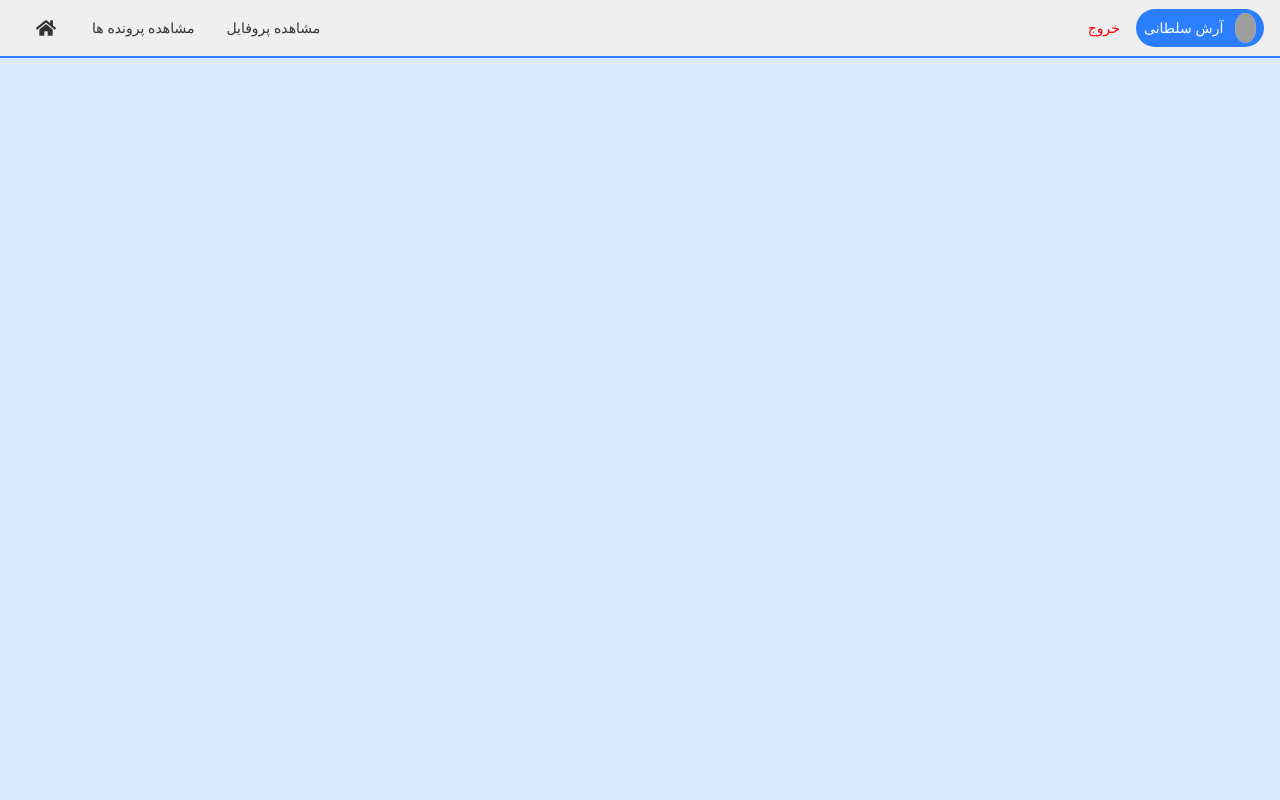
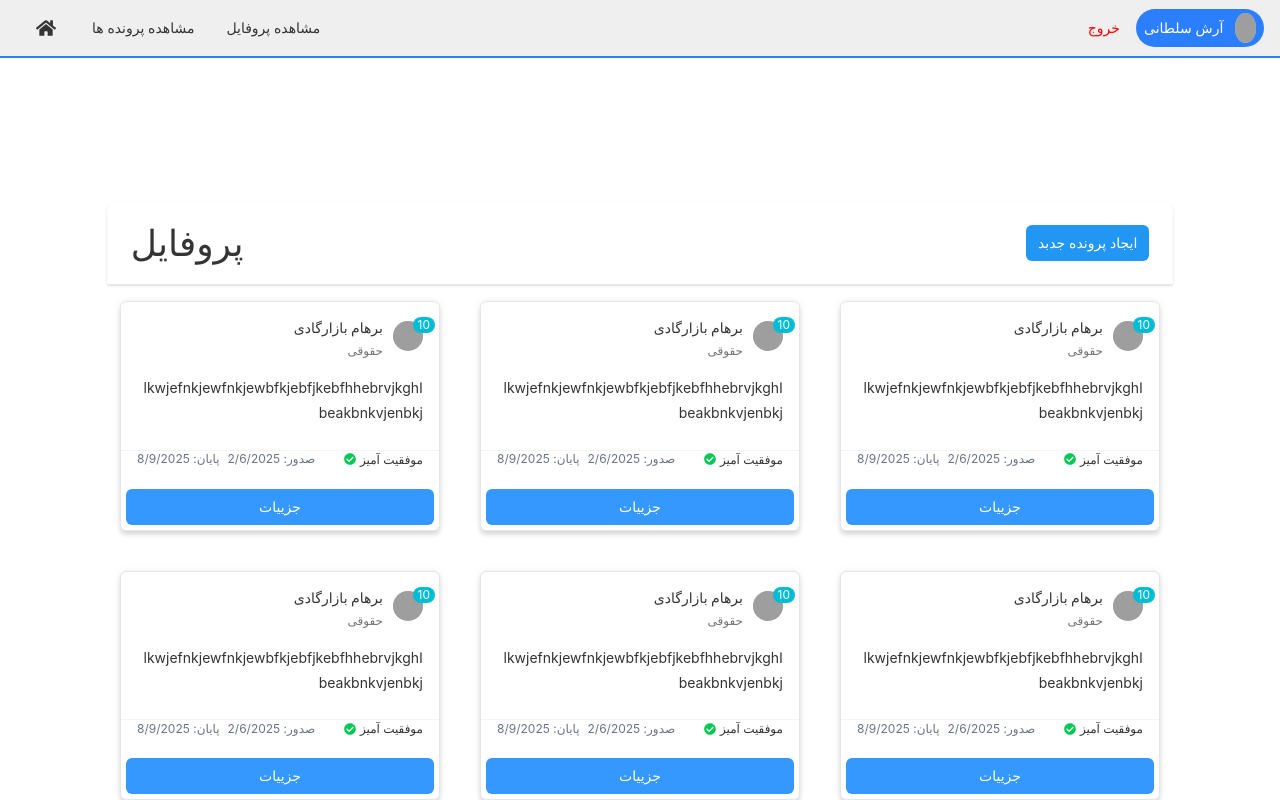
Before and after one commit to parham-devdocs/law-application, a React (Vite) app in the folder client/: page /docs in a window 1280 px wide. Shown: the top 800 px of the page. Built offline with nearby package versions, Linux system fonts and the light colour scheme; grey boxes are pictures that could not be loaded.

Commit message:
docCard completed

```diff
--- /dev/null
+++ b/client/src/components/docCard.tsx
@@ -0,0 +1,119 @@
+import { FaCheckCircle, FaRegClock, FaTimesCircle } from 'react-icons/fa';
+import { Card, Text, Avatar, HStack, VStack, Badge, Button } from 'rsuite';
+
+type CardProps = {
+  clientFullName: string;
+  docId: number;
+  picture?: string;
+  description: string;
+  numberOfPapers: number;
+  issueDate: string;
+  endDate?: string;
+  status: 'در حال انجام' | 'از دست رفته' | 'موفقیت آمیز';
+  type: 'کیفری' | 'حقوقی';
+};
+
+const CardComponent = ({
+  clientFullName,
+  type,
+  docId,
+  picture,
+  numberOfPapers,
+  description,
+  issueDate,
+  endDate,
+  status,
+}: CardProps) => {
+  const getStatusColor = (status: CardProps['status']) => {
+    switch (status) {
+      case 'از دست رفته':
+        return 'text-red-500';
+      case 'در حال انجام':
+        return 'text-blue-500';
+      case 'موفقیت آمیز':
+        return 'text-green-500';
+      default:
+        return 'text-gray-500';
+    }
+  };
+
+  const getStatusIcon = (status: CardProps['status']) => {
+    switch (status) {
+      case 'در حال انجام':
+        return <FaRegClock className="text-blue-500" />;
+      case 'موفقیت آمیز':
+        return <FaCheckCircle className="text-green-500" />;
+      case 'از دست رفته':
+        return <FaTimesCircle className="text-red-500" />;
+      default:
+        return null;
+    }
+  };
+
+  return (
+    <Card style={{ width: 320,maxHeight:250 }} shaded >
+      <Card.Header>
+        <HStack alignItems="center" spacing={10}>
+          {/* Avatar with Badge on top-right */}
+          <div className="relative">
+            <Avatar
+              circle
+              size="sm"
+              src={picture || `https://i.pravatar.cc/150?u=${docId}`}
+              alt={clientFullName}
+            />
+            <Badge
+              content={docId}
+              className="absolute -top-1 -right-3  text-white text-xs "
+              color="cyan"
+
+            />
+          </div>
+
+          <VStack spacing={4}>
+            <Text className="font-semibold text-gray-800">{clientFullName}</Text>
+            <Text size="sm" muted>
+              {type}
+            </Text>
+          </VStack>
+        </HStack>
+      </Card.Header>
+
+      <Card.Body>
+      <Text
+  as="p"
+  className="text-sm text-gray-700 "
+  style={{
+    display: '-webkit-box',
+    WebkitBoxOrient: 'vertical',
+    WebkitLineClamp: 2,     // ✅ Correct way to clamp to 2 lines
+    overflow: 'hidden',
+    textOverflow: 'ellipsis',
+    whiteSpace: 'normal',   // OK because -webkit-line-clamp overrides wrapping
+    wordWrap: 'break-word', // Ensures long words break
+    maxHeight: '3.6em',     // ~2 lines (1.8em × 2)
+    lineHeight: '1.8em',
+  }}
+>
+  {description}
+</Text>
+      </Card.Body>
+
+      <Card.Footer className="flex items-center justify-between pt-2 mt-2 border-t border-gray-100">
+        <Text
+          className={`flex items-center gap-1 text-xs font-medium ${getStatusColor(status)}`}
+        >
+          {status} {getStatusIcon(status)}
+        </Text>
+        <HStack spacing={8} className="text-xs text-gray-500">
+          <span>صدور: {issueDate}</span>
+          {endDate && <span>پایان: {endDate}</span>}
+        </HStack>
+      </Card.Footer>
+      <Button appearance="primary" style={{margin:5}}>جزییات</Button>
+
+    </Card>
+  );
+};
+
+export default CardComponent;
--- /dev/null
+++ b/client/src/components/header.tsx
@@ -0,0 +1,26 @@
+import { Button } from 'rsuite';
+
+interface HeaderProps {
+  title: string;
+  buttonLink?: string;
+  buttonTitle?: string;
+}
+
+const Header = ({ title, buttonLink = '#', buttonTitle = 'اقدام' }: HeaderProps) => {
+  return (
+    <header className="flex items-center justify-between w-full px-6 py-4 bg-white border-b border-gray-200 shadow-sm rounded-t-lg">
+      <Button
+        href={buttonLink}
+        appearance="primary"
+        color="blue"
+        className="px-4 py-2 text-sm font-medium"
+      >
+        {buttonTitle}
+      </Button>
+      <h2 className="text-2xl font-semibold text-gray-800">{title}</h2>
+
+    </header>
+  );
+};
+
+export default Header;
--- a/client/src/components/navbar.tsx
+++ b/client/src/components/navbar.tsx
@@ -6,12 +6,12 @@ import { FaHome } from "react-icons/fa";
 import { MdLogin } from "react-icons/md";
 const loggedIn=true
 const NavbarComponent = () => (
-  <Navbar className=' fixed w-full border-b-2 border-blue-500 px-4 ' style={{backgroundColor:"ButtonFace"}} >
+  <Navbar className=' border-b-2 border-blue-500 px-4 ' style={{backgroundColor:"ButtonFace"}} >
     <Navbar.Brand href="#" className=''><FaHome size={20}/></Navbar.Brand>
-    <Nav >
+    <Nav className=' hidden md:flex' >
       <Nav.Item className=' hover:text-blue-500'  href='/docs'>مشاهده پرونده ها</Nav.Item>
     </Nav>
-    <Nav >
+    <Nav className=' hidden md:flex' >
       <Nav.Item className=' hover:text-blue-500'  href='/profile'>مشاهده پروفایل</Nav.Item>
     </Nav>
     <Nav pullRight className=' flex items-center' >
--- a/client/src/layout.tsx
+++ b/client/src/layout.tsx
@@ -8,7 +8,7 @@ import NavbarComponent from './components/navbar';
          <>
          <div className=''>
          </div>
-         <main className=' flex flex-col w-screen h-screen bg-blue-100 '>
+         <main className=' flex flex-col w-screen h-screen '>
             <NavbarComponent/>
             <div className=' mt-16'>{children}</div>
             </main>
--- a/client/src/pages/docs.tsx
+++ b/client/src/pages/docs.tsx
@@ -1,8 +1,24 @@
-
+import CardComponent from "../components/docCard";
+import Header from "../components/header";
 const docs = () => {
   return (
-    <div className=" w-full h-full">
+    <div className=" w-full h-full my-20 flex justify-center ">
+<div className=" w-10/12 space-y-4">
+<Header title="پروفایل" buttonLink="/docs/create" buttonTitle="ایجاد  پرونده جدبد" />
+<div className=" flex flex-wrap gap-10 justify-center">
+<CardComponent clientFullName="برهام بازارگادی" issueDate="2/6/2025" endDate="8/9/2025" description="اlkwjefnkjewfnkjewbfkjebfjkebfhhebrvjkghbeakbnkvjenbkj" docId={10} type="حقوقی" status="موفقیت آمیز" numberOfPapers={30}/>
+<CardComponent clientFullName="برهام بازارگادی" issueDate="2/6/2025" endDate="8/9/2025" description="اlkwjefnkjewfnkjewbfkjebfjkebfhhebrvjkghbeakbnkvjenbkj" docId={10} type="حقوقی" status="موفقیت آمیز" numberOfPapers={30}/>
+<CardComponent clientFullName="برهام بازارگادی" issueDate="2/6/2025" endDate="8/9/2025" description="اlkwjefnkjewfnkjewbfkjebfjkebfhhebrvjkghbeakbnkvjenbkj" docId={10} type="حقوقی" status="موفقیت آمیز" numberOfPapers={30}/>
+<CardComponent clientFullName="برهام بازارگادی" issueDate="2/6/2025" endDate="8/9/2025" description="اlkwjefnkjewfnkjewbfkjebfjkebfhhebrvjkghbeakbnkvjenbkj" docId={10} type="حقوقی" status="موفقیت آمیز" numberOfPapers={30}/>
+<CardComponent clientFullName="برهام بازارگادی" issueDate="2/6/2025" endDate="8/9/2025" description="اlkwjefnkjewfnkjewbfkjebfjkebfhhebrvjkghbeakbnkvjenbkj" docId={10} type="حقوقی" status="موفقیت آمیز" numberOfPapers={30}/>
+<CardComponent clientFullName="برهام بازارگادی" issueDate="2/6/2025" endDate="8/9/2025" description="اlkwjefnkjewfnkjewbfkjebfjkebfhhebrvjkghbeakbnkvjenbkj" docId={10} type="حقوقی" status="موفقیت آمیز" numberOfPapers={30}/>
+<CardComponent clientFullName="برهام بازارگادی" issueDate="2/6/2025" endDate="8/9/2025" description="اlkwjefnkjewfnkjewbfkjebfjkebfhhebrvjkghbeakbnkvjenbkj" docId={10} type="حقوقی" status="موفقیت آمیز" numberOfPapers={30}/>
+<CardComponent clientFullName="برهام بازارگادی" issueDate="2/6/2025" endDate="8/9/2025" description="اlkwjefnkjewfnkjewbfkjebfjkebfhhebrvjkghbeakbnkvjenbkj" docId={10} type="حقوقی" status="موفقیت آمیز" numberOfPapers={30}/>
+<CardComponent clientFullName="برهام بازارگادی" issueDate="2/6/2025" endDate="8/9/2025" description="اlkwjefnkjewfnkjewbfkjebfjkebfhhebrvjkghbeakbnkvjenbkj" docId={10} type="حقوقی" status="موفقیت آمیز" numberOfPapers={30}/>
 
+  <CardComponent clientFullName="برهام بازارگادی" issueDate="2/6/2025" endDate="8/9/2025" description="اlkwjefnkjewfnkjewbfkjebfjkebfhhebrvjkghbeakbnkvjenbkj" docId={10} type="حقوقی" status="موفقیت آمیز" numberOfPapers={30}/>
+</div>
+</div>
     </div>
   )
 }
```
